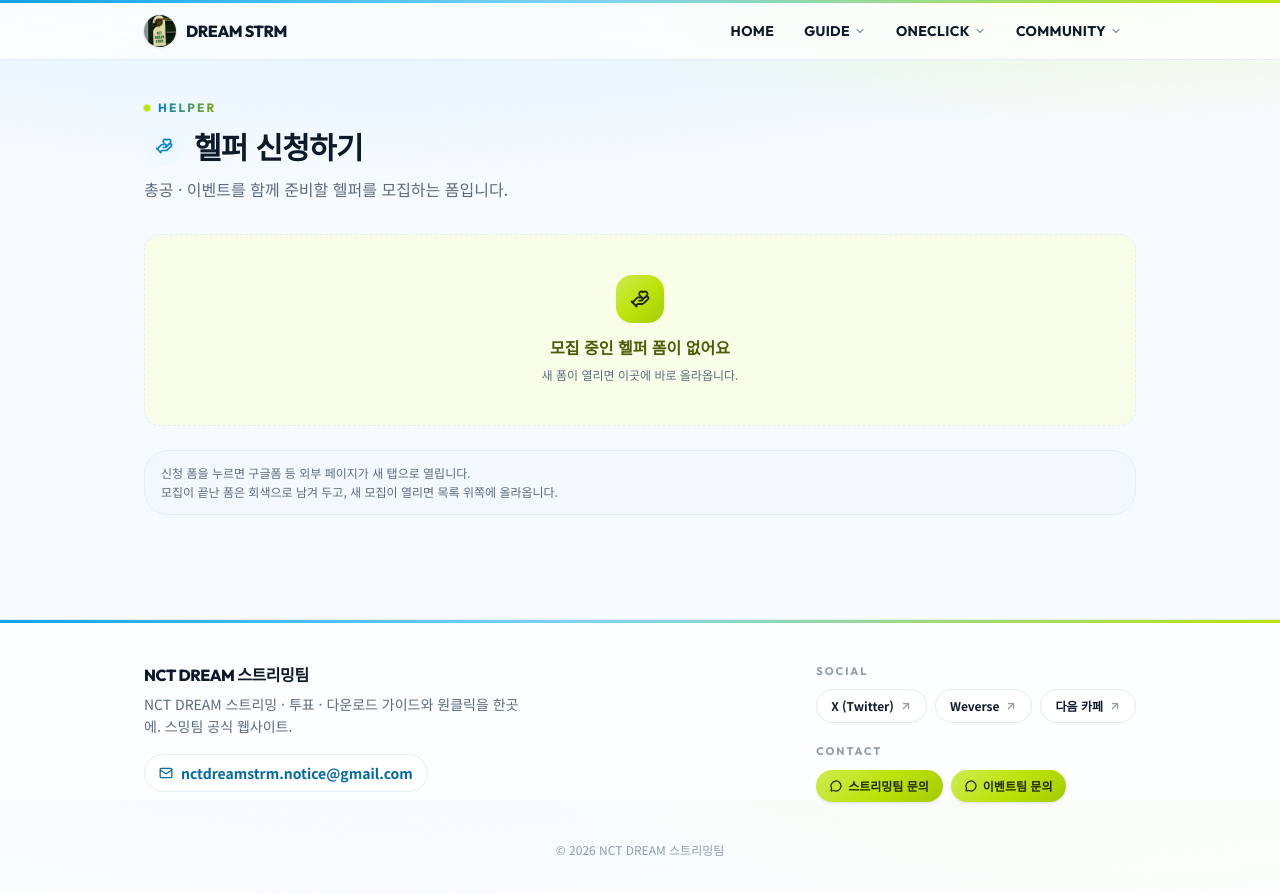
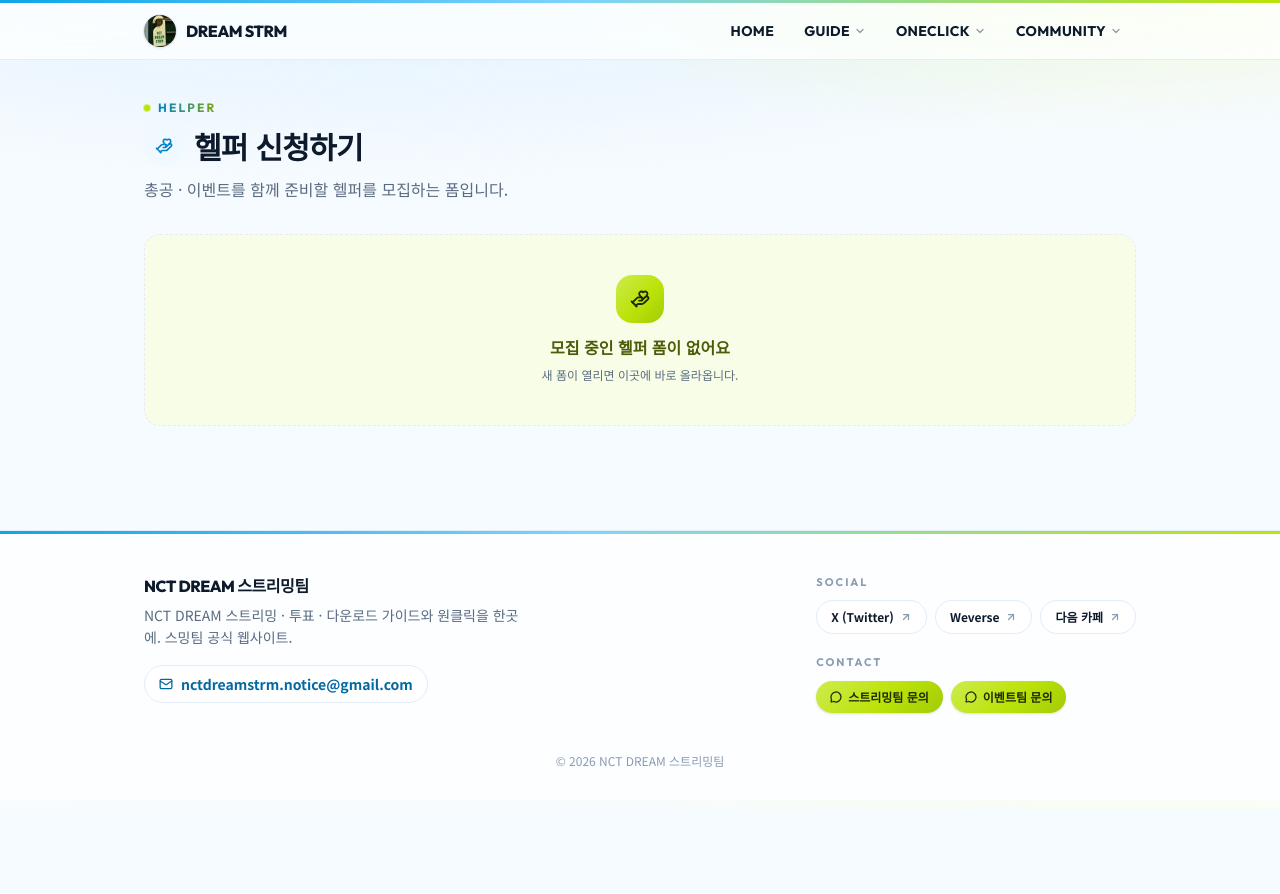
Before and after one commit to drstrm/web, a Next.js app: page /helper in a window 1280 px wide. Shown: the top 894 px of the page. After the commit the page ends 809 px from the top, so only its background shows below. Built offline with nearby package versions, Linux system fonts and the light colour scheme.

Commit message:
chore: forms 페이지 가이드 문구 삭제

```diff
--- a/app/forms/page.tsx
+++ b/app/forms/page.tsx
@@ -28,11 +28,6 @@ export default async function FormsPage() {
         icon={iconForRoute("/forms")}
       />
       <FormLinks links={links} info={INFO} />
-      <Notice>
-        폼을 누르면 구글폼 등 외부 페이지가 새 탭으로 열립니다.
-        <br />
-        마감된 폼은 회색으로 남겨 두고, 새 폼이 열리면 목록 위쪽에 올라옵니다.
-      </Notice>
     </div>
   );
 }
--- a/app/helper/page.tsx
+++ b/app/helper/page.tsx
@@ -27,11 +27,6 @@ export default async function HelperPage() {
         icon={iconForRoute("/helper")}
       />
       <FormLinks links={links} info={INFO} />
-      <Notice>
-        신청 폼을 누르면 구글폼 등 외부 페이지가 새 탭으로 열립니다.
-        <br />
-        모집이 끝난 폼은 회색으로 남겨 두고, 새 모집이 열리면 목록 위쪽에 올라옵니다.
-      </Notice>
     </div>
   );
 }
```
